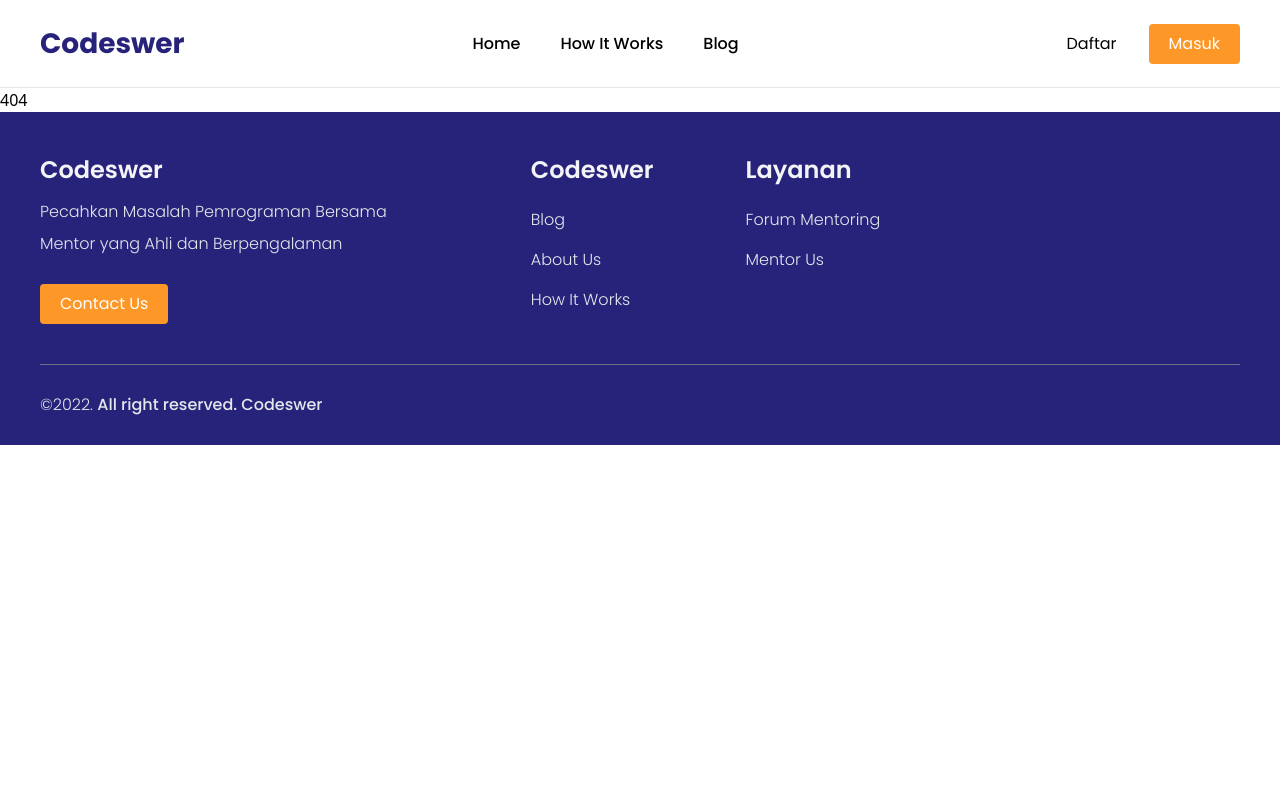
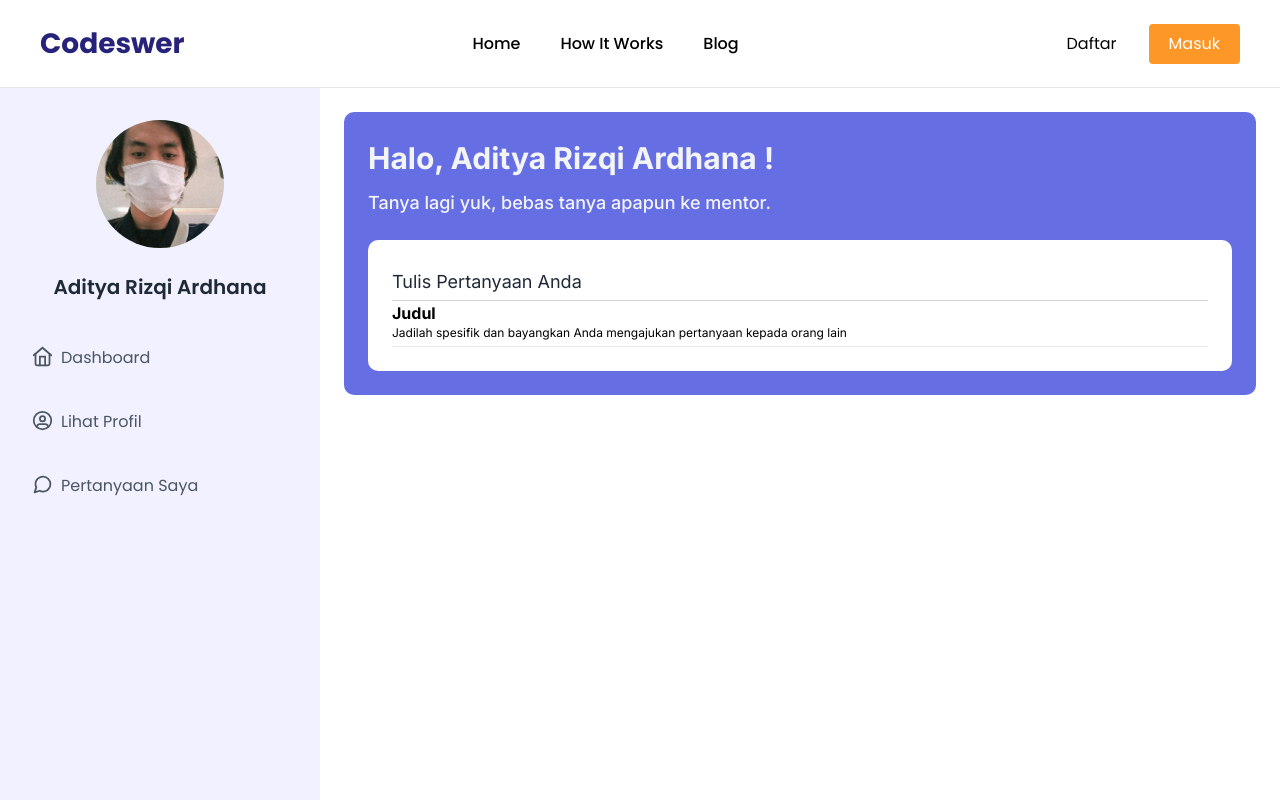
Before and after one commit to rg-km/final-project-engineering-54, a React (Create React App) app in the folder frontend/: page /tanya in a window 1280 px wide. Shown: the top 800 px of the page. Built offline with nearby package versions, Linux system fonts and the light colour scheme.

Commit message:
update page tanya (bertanya)

```diff
--- a/frontend/src/App.js
+++ b/frontend/src/App.js
@@ -1,5 +1,5 @@
-import React from 'react';
-import { Routes, Route } from 'react-router-dom';
+import React from "react";
+import { Routes, Route } from "react-router-dom";
 
 import Home from "./pages/Home";
 
@@ -10,6 +10,7 @@
 import Profile from "./pages/dashboard/Profile";
 import Questions from "./pages/dashboard/Questions";
 import Dashboard from "./pages/dashboard/Dashboard";
+import Tanya from "./pages/dashboard/Tanya";
 
 import NotFound from "./pages/NotFound";
 
@@ -20,9 +21,10 @@
       <Route path="/signin" element={<Signin />} />
       <Route path="/signup" element={<Signup />} />
       <Route element={<Dashboard />}>
-          <Route path="/dashboard" element={<Mydash />}/>
-          <Route path="/questions" element={<Questions />}/>
-          <Route path="/profile" element={<Profile />}/>
+        <Route path="/dashboard" element={<Mydash />} />
+        <Route path="/questions" element={<Questions />} />
+        <Route path="/profile" element={<Profile />} />
+        <Route path="/tanya" element={<Tanya />} />
       </Route>
       <Route path="*" element={<NotFound />} />
     </Routes>
--- /dev/null
+++ b/frontend/src/pages/dashboard/Tanya.jsx
@@ -0,0 +1,28 @@
+import "../../styles/dashboard/_mydash.scss";
+
+export default function Tanya() {
+  return (
+    <div className="mydash-component">
+      <div className="card-highlight w-full space-y-6">
+        <div className="heading-mydash inter space-y-2">
+          <h1>Halo, Aditya Rizqi Ardhana !</h1>
+          <h3>Tanya lagi yuk, bebas tanya apapun ke mentor.</h3>
+        </div>
+        <div className="total-card bg-white">
+          <div className="total-card-content inter">
+            <div className="title-items-total border-b border-solid border-gray-300">
+              <h4>Tulis Pertanyaan Anda</h4>
+            </div>
+            <div className="title-items-total border-b border-solid border-gray">
+              <h3 class="font-bold">Judul</h3>
+              <h2 class="text-xs">
+                Jadilah spesifik dan bayangkan Anda mengajukan pertanyaan kepada
+                orang lain
+              </h2>
+            </div>
+          </div>
+        </div>
+      </div>
+    </div>
+  );
+}
```
Also changed, not shown: frontend/src/pages/dashboard/Questions.jsx (+6 -4 lines). Lines whose indentation alone changed are shown as unchanged.
